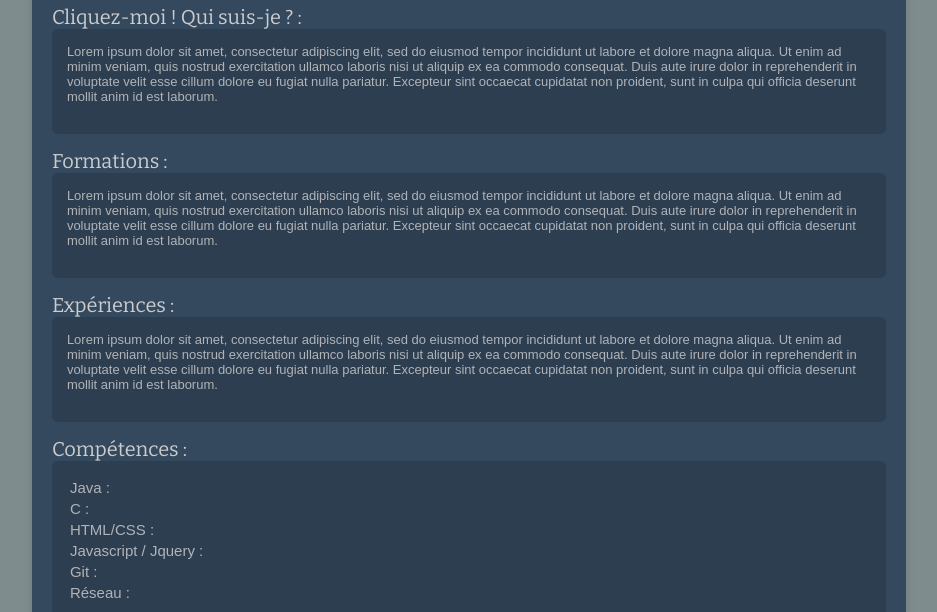
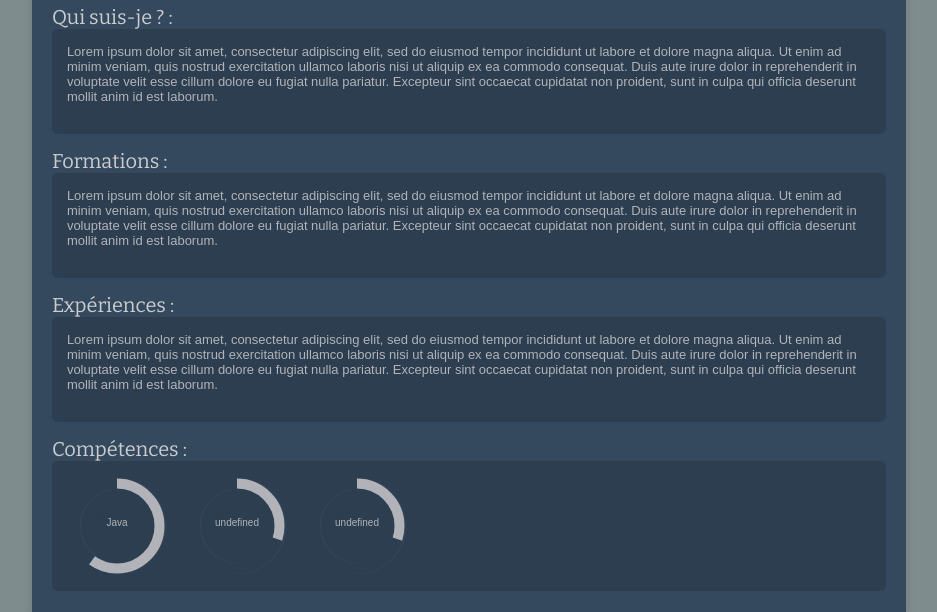
Before and after one commit to NaelFR/-OLD-florianblt.github.io, a plain HTML site: page index.html in a window 1280 px wide. Shown: the part 188-800 px from the top of the page, without its empty margins (171-1108 px from the left). Drawn offline with nearby package versions, Linux system fonts and the light colour scheme.

Commit message:
Ajout JS pour compétences

```diff
--- /dev/null
+++ b/app.js
@@ -0,0 +1,46 @@
+(function ($) {
+
+	$('.round').wrap('<div class="round" />').each(function(){
+		var $input = $(this);
+		var $div = $input.parent();
+		var name = $input.data('name');
+		var min = $input.data('min');
+		var max = $input.data('max');
+		var ratio = (($input.val() - min)/ (max - min));
+
+		var $circle = $('<canvas width="100px" height="100px"/>');
+		var $color = $('<canvas width="100px" height="100px"/>');
+		$div.append($circle);
+		$div.append($color);
+
+		//Cercle fond
+		var ctx = $circle[0].getContext('2d');
+		ctx.beginPath(); // Début du chemin de tracé
+		ctx.arc(50,50,42.5,0,2*Math.PI); //(x centre, y centre, rayon, départ, arrivée);
+		ctx.lineWidth= 10; // Largeur
+		ctx.strokeStyle= "#2c3e50";
+		ctx.shadowOffsetX= 1;
+		ctx.shadowBlur= 2.5;
+		ctx.shadowColor= "rgba(177,179,184,0.1)";
+		ctx.stroke(); // Fin du chemin de tracé
+
+		// Cercle couleur
+		var ctx = $color[0].getContext('2d');
+		ctx.beginPath();
+		ctx.arc(50,50,42.5,-1/2*(Math.PI), ratio*2*(Math.PI) - 1/2*(Math.PI));
+		ctx.lineWidth= 10;
+		ctx.strokeStyle= "#b1b3b8";
+		ctx.stroke();
+
+		//Text
+		var ctx = $color[0].getContext('2d');
+    	ctx.font = "13pt Arial, Helvetica, sans-serif;";
+    	ctx.strokeStyle = "rgb(0,0,0)";
+    	ctx.fillStyle = "rgb(177,178,184)";
+    	ctx.textAlign = "center"
+    	ctx.fillText(name, 50, 50);
+
+
+	})
+
+})(jQuery);
--- a/index.html
+++ b/index.html
@@ -1,5 +1,5 @@
 <!DOCTYPE html>
-<html>
+<html xmlns="http://www.w3.org/1999/xhtml" xml:lang="fr" lang="fr">
     <head>
         <meta http-equiv="Content-Type" content="text/html; charset=utf-8">
         <meta name="viewport" content="width=device-width, initial-scale=1.0">
@@ -23,7 +23,6 @@
                 </span>
             </h1>
         		<div class ="section">
-                <span onclick="alert('Hello !');">Cliquez-moi !</span>
                 <!-- Qui suis-je ? -->
                     Qui suis-je ? :
                         <div class="inner-wrap" id="presentation">
@@ -45,29 +44,9 @@
                 <!-- Compétences -->
                     Compétences :
                         <div class="inner-wrap" id="competences">
-                            <label id="Labcompetences">
-                                <table>
-                                    <tr>
-                                        <td>Java : </td>
-                                    </tr>
-                                    <tr>
-                                        <td>C : </td>
-                                    </tr>
-                                    <tr>
-                                        <td>HTML/CSS : </td>
-                                    </tr>
-                                    <tr>
-                                        <td>Javascript / Jquery : </td>
-                                    </tr>
-                                    <tr>
-                                        <td>Git : </td>
-                                    </tr>
-                                    <tr>
-                                        <td>Réseau : </td>
-                                    </tr>
-
-                                </table>
-                            </label>
+                            <input type="text" name="round" class="round" data-min="0" data-max="100" value="60" data-name="Java"/>
+                            <input type="text" name="round" class="round" data-min="0" data-max="100" value="30"/>
+                            <input type="text" name="round" class="round" data-min="0" data-max="100" value="30"/>
                         </div>
                 </div>
     	</div>
@@ -87,4 +66,8 @@
         </div>
 
     </body>
+
+        <script type="text/javascript" src="https://ajax.googleapis.com/ajax/libs/jquery/3.1.1/jquery.min.js"></script>
+        <script type="text/javascript" src="app.js"></script>
+
 </html>
--- a/style.css
+++ b/style.css
@@ -19,7 +19,7 @@ body{
         max-width: 95%;
     }
 }
-/*Test*/
+
 .contactbox{
     text-align: center;
     max-width:66%;
@@ -102,11 +102,31 @@ a:hover{
     margin-bottom: 5px;
 }
 
-/* Compétences */
+/* Jauges circulaires */
 
-#Labcompetences{
-    display: block;
-    font: 15px Arial, Helvetica, sans-serif;
-    color: #b1b3b8;
-    margin-bottom: 15px;
+#competences{
+    height: 100px;
 }
+div.round{
+    width:100px; height: 100px;
+    margin-right: 20px;
+    position: relative;
+    float: left;
+}
+
+div.round > input{
+    position: absolute;
+    top:32.5px; left:25px;
+    color: #2c3e50;
+    width: 50px;
+    border:none; background:none; outline: none;
+}
+
+div.round canvas{
+    position: absolute;
+    top:0;
+    left: 0;
+    right: 0;
+    bottom: 0;
+
+}
```
